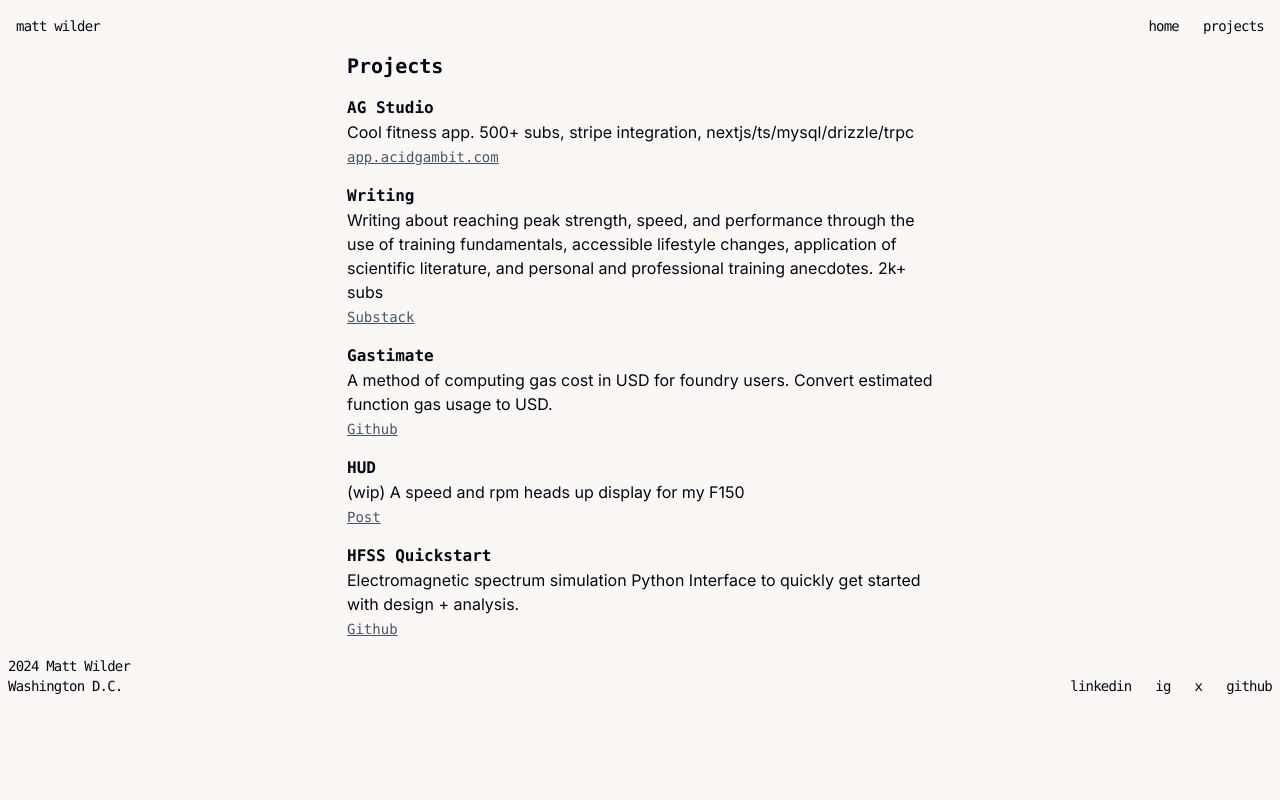
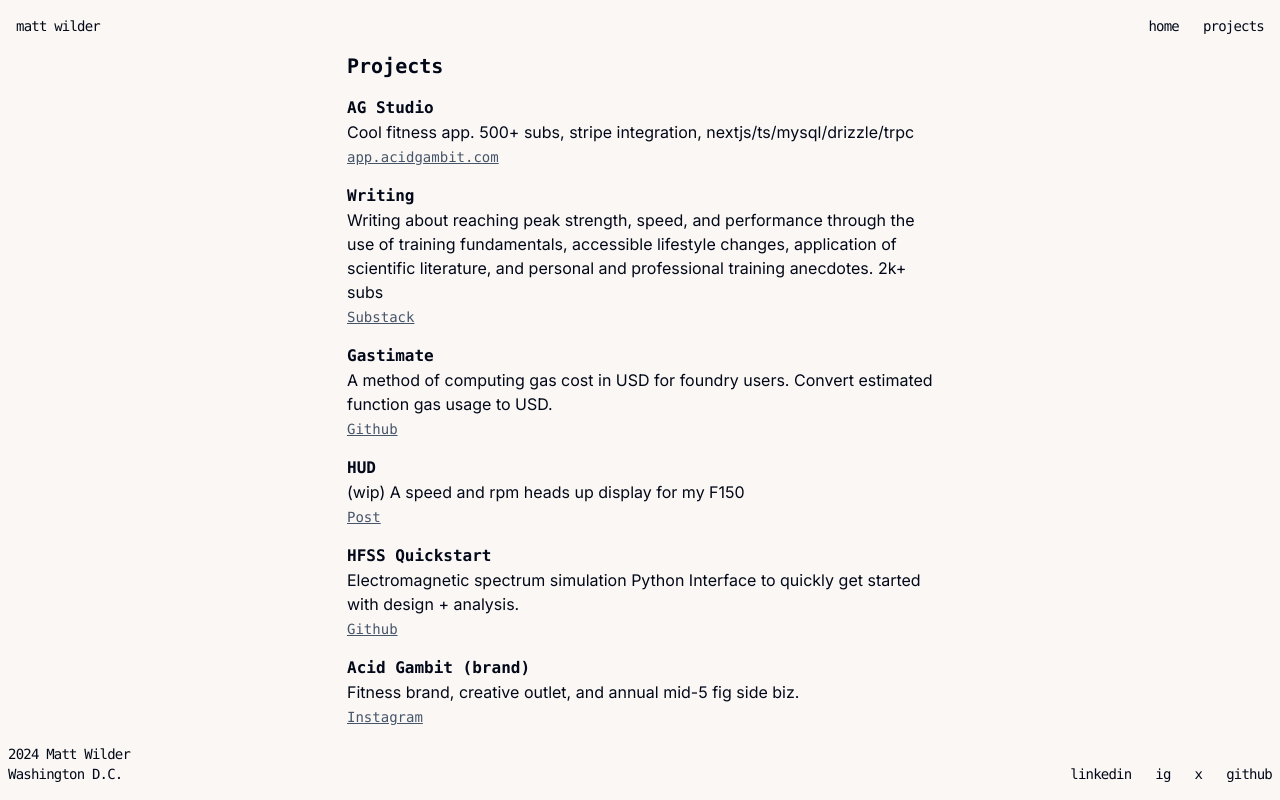
Before and after one commit to zactripp/zacbio, a Next.js app: page /projects in a window 1280 px wide. Built offline with nearby package versions, Linux system fonts and the light colour scheme.

Commit message:
update projects

```diff
--- a/src/app/_components/stats.tsx
+++ b/src/app/_components/stats.tsx
@@ -96,6 +96,10 @@ export default function StravaStats() {
         </Link>{" "}
         Stats
       </h2>
+      <p className="text-xs font-mono">
+        live stream from strava api v3. Local cache, revalidate every 15 mins
+        due to ratelimits
+      </p>
       <div className="flex flex-row gap-8">
         <div>
           <p className="font-mono font-bold pt-2">Runs</p>
--- a/src/app/projects/page.tsx
+++ b/src/app/projects/page.tsx
@@ -72,6 +72,18 @@ export default async function Projects() {
               Github
             </Link>
           </div>
+          <div>
+            <p className="font-mono font-bold">Acid Gambit (brand)</p>
+            <p>
+              Fitness brand, creative outlet, and annual mid-5 fig side biz.
+            </p>
+            <Link
+              className="underline underline-offset-1 text-sm font-mono text-slate-600"
+              href="https://instagram.com/acidgambit"
+            >
+              Instagram
+            </Link>
+          </div>
         </div>
       </div>
     </main>
```
